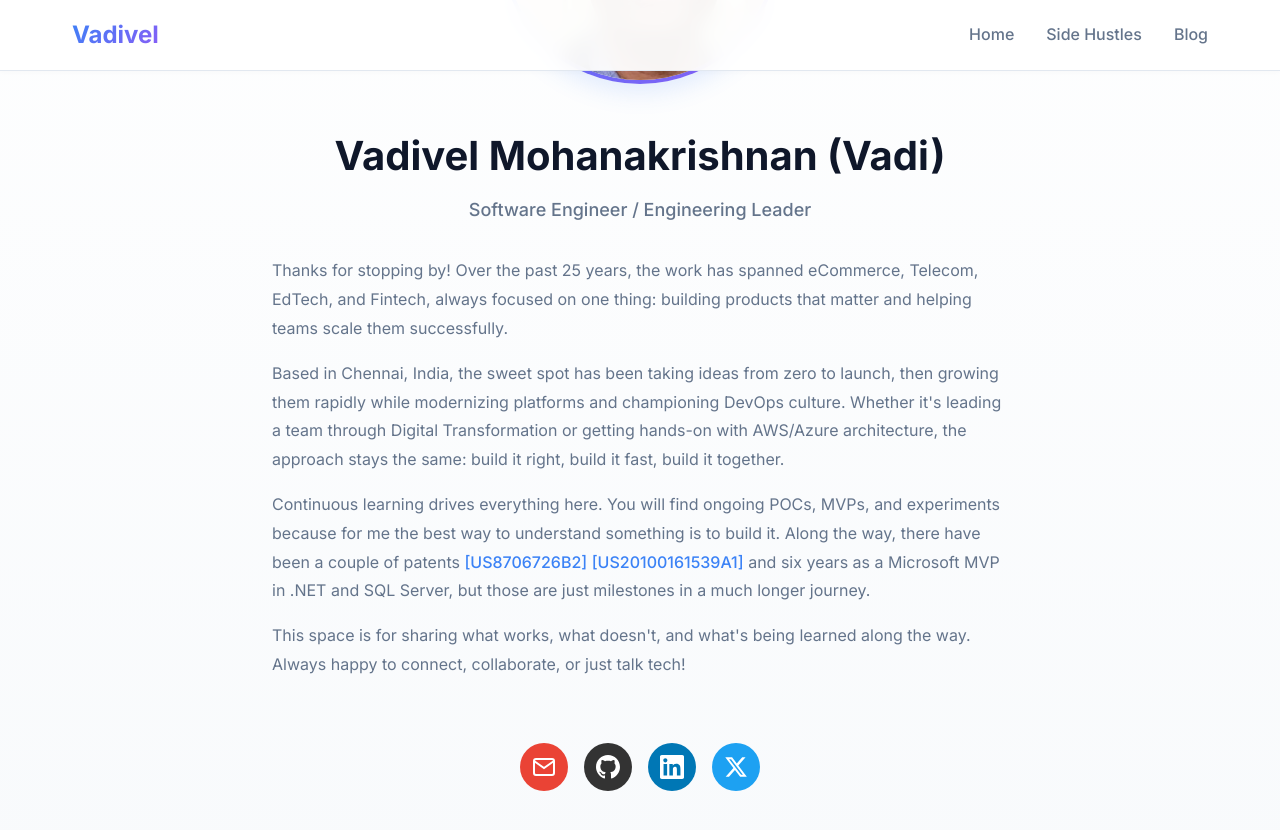
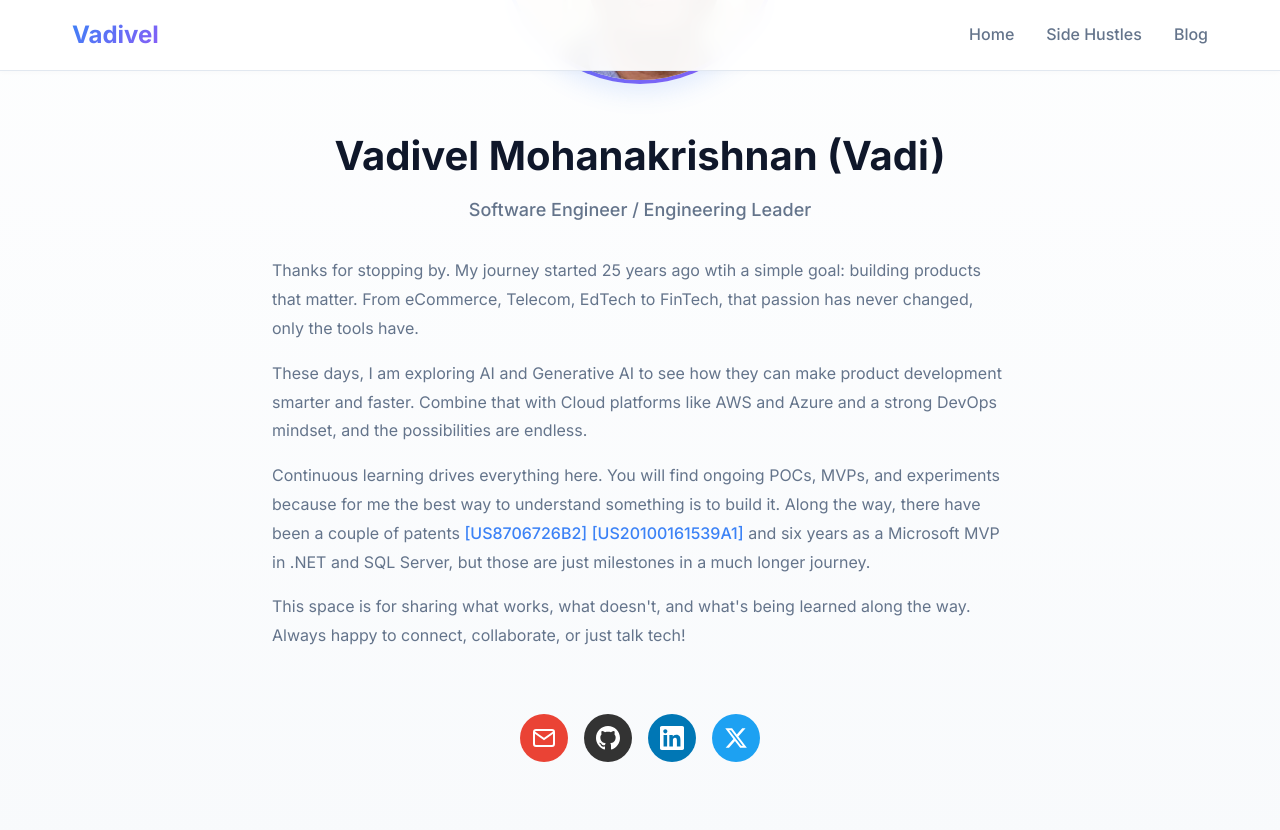
Before and after one commit to vmvadivel/vmvadivel.github.io, a Jekyll site: the page built from index.html, in a window 1280 px wide and 900 px high, scrolled down 372 px. Shown: the top 830 px of the window. Built offline with Jekyll 4.4.1, drawn with Linux system fonts in a browser that asks for light colours.

Commit message:
fix bio updated

```diff
--- a/_config.yml
+++ b/_config.yml
@@ -3,8 +3,8 @@ title: "Vadivel Mohanakrishnan"
 name: "Vadivel Mohanakrishnan (Vadi)"
 email: vmvadivel@gmail.com
 description: >-
-  Tech Executive and hands-on leader with 25+ years of experience in
-  engineering and operations across EdTech, Fintech, and Telecom.
+  Building products that matter for 25+ years, now exploring AI, Cloud, and DevOps to shape the future.
+  From ideas to impact: zero to launch, scale fast, and learn continuously.
 baseurl: ""
 url: "https://vadivel.dev"
 
--- a/_data/personal.yml
+++ b/_data/personal.yml
@@ -3,11 +3,11 @@ display_name: "Vadivel Mohanakrishnan (Vadi)"
 location: "Chennai, India"
 
 bio: |
-  Thanks for stopping by! Over the past 25 years, the work has spanned eCommerce, Telecom, EdTech, and Fintech, always focused on one thing: building products that matter and helping teams scale them successfully.
+  Thanks for stopping by. My journey started 25 years ago wtih a simple goal: building products that matter. From eCommerce, Telecom, EdTech to FinTech, that passion has never changed, only the tools have.
 
-  Based in Chennai, India, the sweet spot has been taking ideas from zero to launch, then growing them rapidly while modernizing platforms and championing DevOps culture. Whether it's leading a team through Digital Transformation or getting hands-on with AWS/Azure architecture, the approach stays the same: build it right, build it fast, build it together.
+  These days, I am exploring AI and Generative AI to see how they can make product development smarter and faster. Combine that with Cloud platforms like AWS and Azure and a strong DevOps mindset, and the possibilities are endless.
 
-  Continuous learning drives everything here. You will find ongoing POCs, MVPs, and experiments because for me the best way to understand something is to build it. Along the way, there have been a couple of patents and six years as a Microsoft MVP in .NET and SQL Server, but those are just milestones in a much longer journey.
+  I love taking ideas from zero to launch, scaling them fast, and experimenting along the way. You will see POCs, MVPs, and lessons learned here because for me, the best way to understand something is to build it. Along the way, there have been a couple of patents and six years as a Microsoft MVP in .NET and SQL Server, but those are just milestones in a much longer journey.
 
   This space is for sharing what works, what doesn't, and what's being learned along the way. Always happy to connect, collaborate, or just talk tech!
 
```
